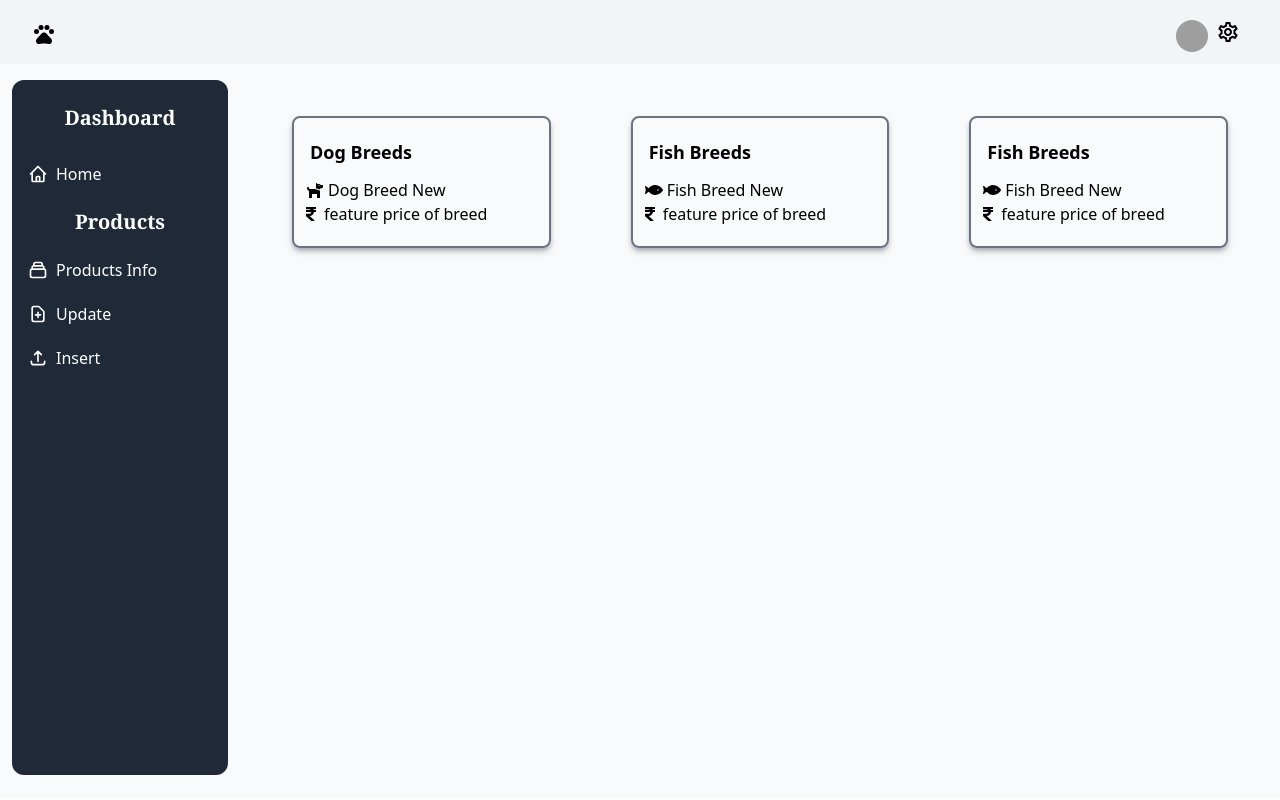
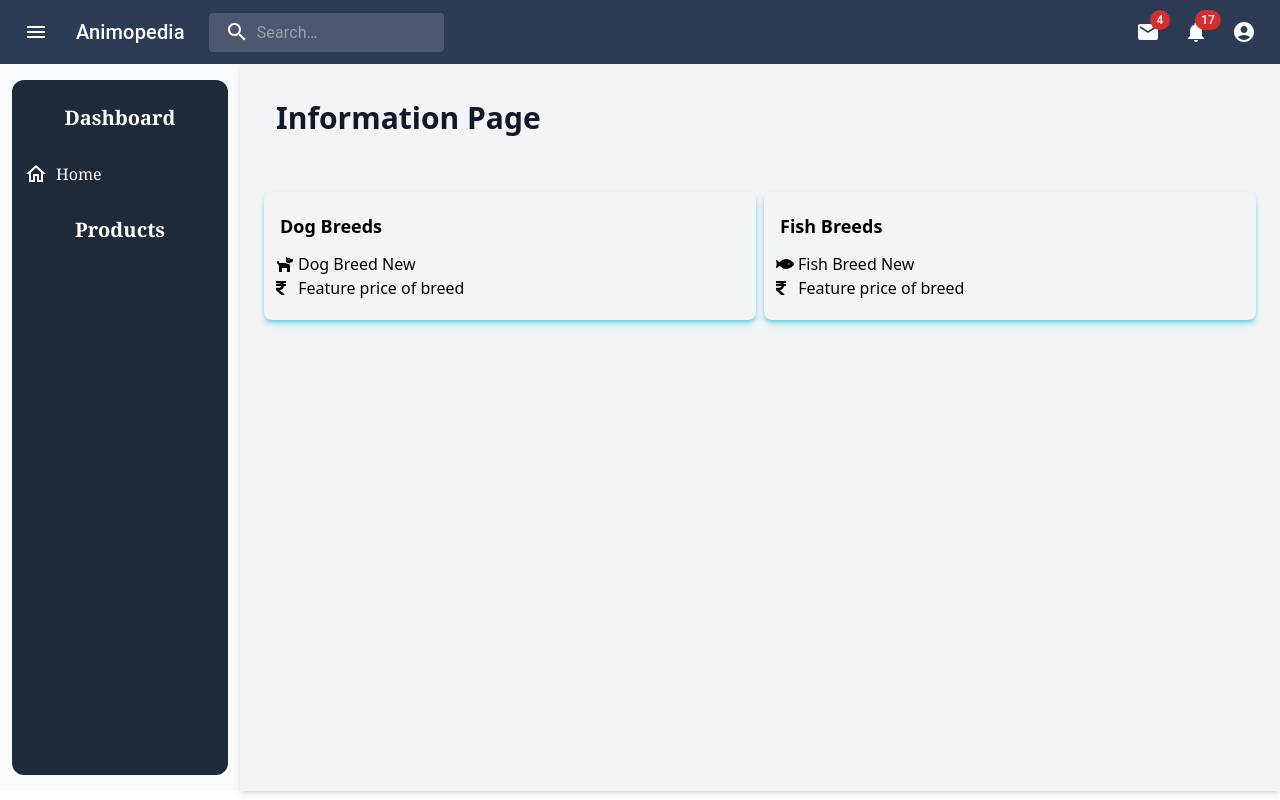
Before and after one commit to itsDikshaMahanot/ANIMOPEDIA_DASHBOARD, a React (Create React App) app in the folder animopedia_dashboard/: page / in a window 1280 px wide. Built offline with nearby package versions, Linux system fonts and the light colour scheme; grey boxes are pictures that could not be loaded.

Commit message:
added toggle menu in side bar

```diff
--- a/animopedia_dashboard/package.json
+++ b/animopedia_dashboard/package.json
@@ -13,8 +13,9 @@
     "@heroicons/vue": "^1.0.5",
     "@material-tailwind/react": "0.3.4",
     "@material-ui/core": "^4.12.3",
-    "@mui/icons-material": "^5.3.0",
-    "@mui/material": "^5.3.0",
+    "@mui/icons-material": "^5.4.1",
+    "@mui/material": "^5.4.1",
+    "@mui/styled-engine-sc": "^5.4.1",
     "@testing-library/jest-dom": "^5.16.1",
     "@testing-library/react": "^12.1.2",
     "@testing-library/user-event": "^13.5.0",
@@ -24,6 +25,7 @@
     "react-dom": "^17.0.2",
     "react-scripts": "5.0.0",
     "recharts": "^2.1.8",
+    "styled-components": "^5.3.3",
     "web-vitals": "^2.1.3"
   },
   "scripts": {
--- a/animopedia_dashboard/src/App.js
+++ b/animopedia_dashboard/src/App.js
@@ -6,7 +6,7 @@ import Home from './pages/home/Home';
 export default function App() {
   return <div>
     <Topbar />
-    <div className=' h-[calc(100vh_-_65px)] flex sticky top-50px'>
+    <div className='flex relative '>
       <Sidebar />
       <Home />
     </div>
--- a/animopedia_dashboard/src/Insert.js
+++ /dev/null
@@ -1,56 +0,0 @@
-import React from "react";
-import "@material-tailwind/react/tailwind.css";
-import Card from "@material-tailwind/react/Card";
-import CardImage from "@material-tailwind/react/CardImage";
-import CardBody from "@material-tailwind/react/CardBody";
-import CardFooter from "@material-tailwind/react/CardFooter";
-import H6 from "@material-tailwind/react/Heading6";
-import Paragraph from "@material-tailwind/react/Paragraph";
-import Button from "@material-tailwind/react/Button";
-
-const card_info =[
-    {id: '1' ,
-     image:'https://smnewsnet.com/wp-content/uploads/2020/05/German-Shepherd.jpg',
-     title:'German-Shepherd'},
-     {id: '2' ,
-     image:'https://smnewsnet.com/wp-content/uploads/2020/05/German-Shepherd.jpg',
-     title:'German-Shepherd'},
-     {id: '3' ,
-     image:'https://smnewsnet.com/wp-content/uploads/2020/05/German-Shepherd.jpg',
-     title:'German-Shepherd'},
-     {id: '4' ,
-     image:'https://smnewsnet.com/wp-content/uploads/2020/05/German-Shepherd.jpg',
-     title:'German-Shepherd'},
-]
-
-const card_render = (card , id ) => {
-    return(
-        <div className="ml-2 lg:ml-1 mr-5 mt-4 mb-4 ">
-               <Card >
-            <CardImage
-                src={card.image}
-                alt={card.title}
-            />
-            <CardBody>
-                <H6 color="gray">{card.title}</H6>
-                <Paragraph color="gray">
-                    Don't be scared of the truth because we need to restart the human
-                    foundation in truth And I love you like Kanye loves Kanye I love
-                    Rick Owens’ bed design but the back is...
-                </Paragraph>
-            </CardBody>
-            </Card>
-        </div>
-    )
-
-}
-export default function Insert() {
-    return (
-        <div className="grid grid-cols-1 bg-gray-50  lg:grid-cols-4 ml-1 mr-1 h-auto pb-4 pt-4">
-            {card_info.map(card_render)}
-    </div>
-
-
-
-    );
-}
--- a/animopedia_dashboard/src/components/featureInfo/FeatureInfo.js
+++ b/animopedia_dashboard/src/components/featureInfo/FeatureInfo.js
@@ -5,17 +5,27 @@ import { faDog, faFish, faRupeeSign } from '@fortawesome/free-solid-svg-icons'
 
 export default function FeatureInfo() {
     return (
-        <div className='lg:px-1 py-12 w-100vh_ flex space justify-between  '>
-            <div className='lg:px-3 py-5 flex-1 mx-10 border-gray-500 shadow-md shadow-gray-500/50 cursor-pointer rounded-lg border-2  ' >
-                <span className='px-1 text-lg font-semibold'> Dog Breeds </span>
+        <div className="px-2 py-2">
+            <div className='my-4 mx-2 block md:justify-between sm:flex'>
+                <div className='border-gray-500 shadow-md shadow-cyan-500/50 cursor-pointer rounded-lg px-3 py-5 lg:flex-1 mx-1' >
+                    <span className='md:px-1 md:text-lg sm:text-sm font-semibold md:font-bold sm:font-light'> Dog Breeds </span>
                     <div className='mt-3 content-center'>
                         <FontAwesomeIcon icon={faDog} />
                         <span className='px-1 mb-5'>Dog Breed New</span> <br />
                         <FontAwesomeIcon icon={faRupeeSign} />
-                    <span className='px-2'>feature price of breed</span>
+                        <span className='px-2'> Feature price of breed</span>
                     </div>
                 </div>
-            <div className='lg:px-3 py-5 flex-1 mx-10 border-gray-500 shadow-md shadow-gray-500/50 cursor-pointer rounded-lg border-2' >
+                <div className='border-gray-500 shadow-md shadow-cyan-500/50 cursor-pointer rounded-lg px-3 py-5 lg:flex-1 mx-1' >
+                    <span className='px-1 text-lg font-semibold'> Fish Breeds </span>
+                    <div className='mt-3 content-center'>
+                        <FontAwesomeIcon icon={faFish} />
+                        <span className='px-1 mb-5'>Fish Breed New</span> <br />
+                        <FontAwesomeIcon icon={faRupeeSign} />
+                        <span className='px-2'> Feature price of breed</span>
+                    </div>
+                </div>
+                {/* <div className='border-gray-500 shadow-md shadow-cyan-500/50 cursor-pointer rounded-lg px-3 py-5 lg:flex-1 mx-1' >
                     <span className='px-1 text-lg font-semibold'> Fish Breeds </span>
                     <div className='mt-3 content-center'>
                         <FontAwesomeIcon icon={faFish} />
@@ -24,7 +34,7 @@ export default function FeatureInfo() {
                         <span className='px-2'>feature price of breed</span>
                     </div>
                 </div>
-            <div className='lg:px-3 py-5 flex-1 mx-10 border-gray-500 shadow-md shadow-gray-500/50 cursor-pointer rounded-lg border-2' >
+                <div className='border-gray-500 shadow-md shadow-cyan-500/50 cursor-pointer rounded-lg px-3 py-5 lg:flex-1 mx-1' >
                     <span className='px-1 text-lg font-semibold'> Fish Breeds </span>
                     <div className='mt-3 content-center'>
                         <FontAwesomeIcon icon={faFish} />
@@ -32,7 +42,9 @@ export default function FeatureInfo() {
                         <FontAwesomeIcon icon={faRupeeSign} />
                         <span className='px-2'>feature price of breed</span>
                     </div>
+                </div> */}
             </div>
         </div>
     );
+
 }
--- a/animopedia_dashboard/src/components/sidebar/Sidebar.js
+++ b/animopedia_dashboard/src/components/sidebar/Sidebar.js
@@ -1,23 +1,52 @@
 import React from 'react';
-import AddCircleOutlineRoundedIcon from '@mui/icons-material/AddCircleOutlineRounded';
-import LineWeightRounded from '@mui/icons-material/LineWeightRounded';
-import { HomeIcon, UploadIcon, CollectionIcon, XIcon } from '@heroicons/react/outline'
-//import { Transition } from '@headlessui/react';
+import { useState } from 'react';
+import HomeOutlinedIcon from '@mui/icons-material/HomeOutlined';
+import Inventory2OutlinedIcon from '@mui/icons-material/Inventory2Outlined';
+import InfoOutlinedIcon from '@mui/icons-material/InfoOutlined';
+import ArtTrackOutlinedIcon from '@mui/icons-material/ArtTrackOutlined';
+import UpgradeOutlinedIcon from '@mui/icons-material/UpgradeOutlined';
+
+
+function Toggle() {
+
+}
 
 export default function Sidebar() {
+    const [isOpened, setIsOpened] = useState(false);
+    function Toggle() {
+        setIsOpened(wasOpened => !wasOpened);
+    }
+    console.log(isOpened)
+
+    const [lists, setLists] = useState([
+        { title: ' Products Info ', icon: <InfoOutlinedIcon />, id: 1 },
+        { title: ' Update ', icon: <UpgradeOutlinedIcon />, id: 2 },
+        { title: ' Insert ', icon: <ArtTrackOutlinedIcon />, id: 3 }
+    ]);
     return (
         <div className='flex bg-gray-50 px-1 md:w-60 '>
             <div className='h-[calc(100vh_-_105px)] bg-gray-800 rounded-xl my-4 text-white md:w-56 mx-2 sm:w-40'>
-                <h3 className='font-bold align-text-top pt-6 pb-4 font-serif text-xl text-center border-white'> Dashboard</h3>
-                <nav className='px-2 py-1 text-l'>
-                    <a href='#' className='px-2 py-2.5 flex items-center space-x-2 hover:bg-blue-500 rounded transition duration-200 hover:text-blue-100 active:bg-gray-300'>
-                        <HomeIcon className="h-5 w-5"/>
-                        <span className=''>Home</span>
+                <h3 className='font-bold align-text-top pt-6 pb-4 mx-3 font-serif text-xl text-center border-white'> Dashboard</h3>
+                <nav className='px-1 py-1 text-l'>
+                    <a href='#' className='px-2 py-2.5 flex space-x-2 hover:bg-blue-500 rounded transition duration-200 hover:text-blue-100 active:bg-gray-300'>
+                        <HomeOutlinedIcon />
+                        <h2><span className=' font-serif text-l'>Home</span></h2>
                     </a>
                 </nav>
-                <h3 className='font-bold align-text-top px-2 py-2 font-serif text-xl text-center'> Products</h3>
-                <nav className='px-2 py-1 text-l'>
-                <a href='#' className='px-2 py-2.5 flex items-center space-x-2 hover:bg-blue-500 rounded transition duration-200 hover:text-blue-100'>
+                <h3 className='font-bold align-text-top pt-4 pb-4 font-serif text-xl text-center border-white'>
+                    <button className='font-bold' onClick={() => Toggle()} >
+                        {/* <img className="h-5 w-5" src="https://img.icons8.com/ios-glyphs/30/000000/product.png" /> */}
+                        Products
+                    </button>
+                </h3>
+                {isOpened && lists.map((lists, index) => (
+                    <nav className='lg:px-3 py-2 text-l ml-2 ' key={lists.id}>
+                        {lists.icon}
+                        {lists.title}
+                    </nav>
+                ))}
+
+                {/* <a href='#' className='px-2 py-2.5 flex items-center space-x-2 hover:bg-blue-500 rounded transition duration-200 hover:text-blue-100'>
                         <CollectionIcon className="h-5 w-5" />
                         <span >Products Info</span>
                     </a>
@@ -30,10 +59,8 @@ export default function Sidebar() {
                     <a href='#' className='px-2 py-2.5 flex items-center space-x-2 hover:bg-blue-500 rounded transition duration-200 hover:text-blue-100'>
                         <UploadIcon className="h-5 w-5" />
                         <span>Insert</span>
-                    </a>
-                </nav>
+                    </a> */}
             </div>
         </div>
-
     );
 }
--- a/animopedia_dashboard/src/components/topbar/Topbar.js
+++ b/animopedia_dashboard/src/components/topbar/Topbar.js
@@ -1,42 +1,233 @@
-import React from 'react';
-import PetsRoundedIcon from '@mui/icons-material/PetsRounded';
-import SettingsOutlinedIcon from '@mui/icons-material/SettingsOutlined';
-import { Fragment, useState } from 'react'
-import { Dialog, Popover, Tab, Transition } from '@headlessui/react'
-import { MenuIcon, SearchIcon, ShoppingBagIcon, XIcon } from '@heroicons/react/outline'
+import * as React from 'react';
+import { styled, alpha } from '@mui/material/styles';
+import AppBar from '@mui/material/AppBar';
+import Box from '@mui/material/Box';
+import Toolbar from '@mui/material/Toolbar';
+import IconButton from '@mui/material/IconButton';
+import Typography from '@mui/material/Typography';
+import InputBase from '@mui/material/InputBase';
+import Badge from '@mui/material/Badge';
+import MenuItem from '@mui/material/MenuItem';
+import Menu from '@mui/material/Menu';
+import MenuIcon from '@mui/icons-material/Menu';
+import SearchIcon from '@mui/icons-material/Search';
+import AccountCircle from '@mui/icons-material/AccountCircle';
+import MailIcon from '@mui/icons-material/Mail';
+import NotificationsIcon from '@mui/icons-material/Notifications';
+import MoreIcon from '@mui/icons-material/MoreVert';
+
+const Search = styled('div')(({ theme }) => ({
+  position: 'relative',
+  borderRadius: theme.shape.borderRadius,
+  backgroundColor: alpha(theme.palette.common.white, 0.15),
+  '&:hover': {
+    backgroundColor: alpha(theme.palette.common.white, 0.25),
+  },
+  marginRight: theme.spacing(2),
+  marginLeft: 0,
+  width: '100%',
+  [theme.breakpoints.up('sm')]: {
+    marginLeft: theme.spacing(3),
+    width: 'auto',
+  },
+}));
+
+const SearchIconWrapper = styled('div')(({ theme }) => ({
+  padding: theme.spacing(0, 2),
+  height: '100%',
+  position: 'absolute',
+  pointerEvents: 'none',
+  display: 'flex',
+  alignItems: 'center',
+  justifyContent: 'center',
+}));
+
+const StyledInputBase = styled(InputBase)(({ theme }) => ({
+  color: 'inherit',
+  '& .MuiInputBase-input': {
+    padding: theme.spacing(1, 1, 1, 0),
+    // vertical padding + font size from searchIcon
+    paddingLeft: `calc(1em + ${theme.spacing(4)})`,
+    transition: theme.transitions.create('width'),
+    width: '100%',
+    [theme.breakpoints.up('md')]: {
+      width: '20ch',
+    },
+  },
+}));
 
 export default function Topbar() {
-    const [open, setOpen] = useState(false)
-    return (
-        <nav aria-label="Top" className="bg-gray-100 max-w-full mx-auto px-4 sm:px-6 lg:px-8 sticky top-0 z-999">
-            <div className="border-black ">
-                <div className="h-16 flex justify-between pt-5 ">
-                    <button
-                        type="button"
-                        className="bg-white p-1 mb-2 rounded-md text-gray-400 lg:hidden"
-                        onClick={() => setOpen(true)}
-                    >
-                        <span className="sr-only">Open menu</span>
-                        <MenuIcon className="h-6 w-6" aria-hidden="true" />
-                    </button>
+  const [anchorEl, setAnchorEl] = React.useState(null);
+  const [mobileMoreAnchorEl, setMobileMoreAnchorEl] = React.useState(null);
 
-                    {/* Logo */}
-                    <div className="ml-0 flex">
-                        <a href="#">
-                            <span className="sr-only">Animopedia</span>
-                            <PetsRoundedIcon>Animopedia</PetsRoundedIcon>
-                        </a>
-                    </div>
-                    <div className='flex mr-2 lg:mr-2 mb-2 cursor-pointer rounded-full'>
-                        <img className='h-8 w-8 rounded-full mr-2'
-                            src='https://encrypted-tbn0.gstatic.com/images?q=tbn:ANd9GcSeCDQHuV1KMSc0PfPpmq4XR0DlBQzQoS0AuQ&usqp=CAU'>
-                        </img>
-                        <SettingsOutlinedIcon />
-                    </div>
+  const isMenuOpen = Boolean(anchorEl);
+  const isMobileMenuOpen = Boolean(mobileMoreAnchorEl);
 
-                </div>
+  const handleProfileMenuOpen = (event) => {
+    setAnchorEl(event.currentTarget);
+  };
 
-            </div>
-        </nav>
-    );
+  const handleMobileMenuClose = () => {
+    setMobileMoreAnchorEl(null);
+  };
+
+  const handleMenuClose = () => {
+    setAnchorEl(null);
+    handleMobileMenuClose();
+  };
+
+  const handleMobileMenuOpen = (event) => {
+    setMobileMoreAnchorEl(event.currentTarget);
+  };
+
+  const menuId = 'primary-search-account-menu';
+  const renderMenu = (
+    <Menu
+      anchorEl={anchorEl}
+      anchorOrigin={{
+        vertical: 'top',
+        horizontal: 'right',
+      }}
+      id={menuId}
+      keepMounted
+      transformOrigin={{
+        vertical: 'top',
+        horizontal: 'right',
+      }}
+      open={isMenuOpen}
+      onClose={handleMenuClose}
+    >
+      <MenuItem onClick={handleMenuClose}>Profile</MenuItem>
+      <MenuItem onClick={handleMenuClose}>My account</MenuItem>
+    </Menu>
+  );
+
+  const mobileMenuId = 'primary-search-account-menu-mobile';
+  const renderMobileMenu = (
+    <Menu
+      anchorEl={mobileMoreAnchorEl}
+      anchorOrigin={{
+        vertical: 'top',
+        horizontal: 'right',
+      }}
+      id={mobileMenuId}
+      keepMounted
+      transformOrigin={{
+        vertical: 'top',
+        horizontal: 'right',
+      }}
+      open={isMobileMenuOpen}
+      onClose={handleMobileMenuClose}
+    >
+      <MenuItem>
+        <IconButton size="large" aria-label="show 4 new mails" color="inherit">
+          <Badge badgeContent={10} color="error">
+            <MailIcon />
+          </Badge>
+        </IconButton>
+        <p>Messages</p>
+      </MenuItem>
+      <MenuItem>
+        <IconButton
+          size="large"
+          aria-label="show 17 new notifications"
+          color="inherit"
+        >
+          <Badge badgeContent={17} color="error">
+            <NotificationsIcon />
+          </Badge>
+        </IconButton>
+        <p>Notifications</p>
+      </MenuItem>
+      <MenuItem onClick={handleProfileMenuOpen}>
+        <IconButton
+          size="large"
+          aria-label="account of current user"
+          aria-controls="primary-search-account-menu"
+          aria-haspopup="true"
+          color="inherit"
+        >
+          <AccountCircle />
+        </IconButton>
+        <p>Profile</p>
+      </MenuItem>
+    </Menu>
+  );
+
+  return (
+    <Box sx={{ flexGrow: 1 }}>
+      <AppBar position="static" sx={{ bgcolor: "#2E3B55" }}>
+        <Toolbar>
+          <IconButton
+            size="large"
+            edge="start"
+            color="inherit"
+            aria-label="open drawer"
+            sx={{ mr: 2 }}
+          >
+            <MenuIcon />
+          </IconButton>
+          <Typography
+            variant="h6"
+            noWrap
+            component="div"
+            sx={{ display: { xs: 'none', sm: 'block' } }}
+          >
+            Animopedia
+          </Typography>
+          <Search>
+            <SearchIconWrapper>
+              <SearchIcon />
+            </SearchIconWrapper>
+            <StyledInputBase
+              placeholder="Search…"
+              inputProps={{ 'aria-label': 'search' }}
+            />
+          </Search>
+          <Box sx={{ flexGrow: 1 }} />
+          <Box sx={{ display: { xs: 'none', md: 'flex' } }}>
+            <IconButton size="large" aria-label="show 4 new mails" color="inherit">
+              <Badge badgeContent={4} color="error">
+                <MailIcon />
+              </Badge>
+            </IconButton>
+            <IconButton
+              size="large"
+              aria-label="show 17 new notifications"
+              color="inherit"
+            >
+              <Badge badgeContent={17} color="error">
+                <NotificationsIcon />
+              </Badge>
+            </IconButton>
+            <IconButton
+              size="large"
+              edge="end"
+              aria-label="account of current user"
+              aria-controls={menuId}
+              aria-haspopup="true"
+              onClick={handleProfileMenuOpen}
+              color="inherit"
+            >
+              <AccountCircle />
+            </IconButton>
+          </Box>
+          <Box sx={{ display: { xs: 'flex', md: 'none' } }}>
+            <IconButton
+              size="large"
+              aria-label="show more"
+              aria-controls={mobileMenuId}
+              aria-haspopup="true"
+              onClick={handleMobileMenuOpen}
+              color="inherit"
+            >
+              <MoreIcon />
+            </IconButton>
+          </Box>
+        </Toolbar>
+      </AppBar>
+      {renderMobileMenu}
+      {renderMenu}
+    </Box>
+  );
 }
--- a/animopedia_dashboard/src/pages/home/Home.js
+++ b/animopedia_dashboard/src/pages/home/Home.js
@@ -3,11 +3,11 @@ import FeatureInfo from '../../components/featureInfo/FeatureInfo';
 
 export default function Home() {
     return (
-        <div className='bg-gray-100 w-screen'>
-            <div className='py-1 px-2 bg-gray-50 h-[calc(100vh_-_65px)]'>
+        <div className="bg-gray-100 shadow-md w-screen">
+            <div className='md:px-1 py-1 sm:flex-1'>
+                <h2 className="text-2xl font-bold leading-7 px-8 py-8 text-gray-900 sm:text-3xl sm:truncate">Information Page</h2>
                 <FeatureInfo />
             </div>
-
-        </div>
+        </div >
     );
 }
```
Also changed, not shown: 1 other file (tests, documents, lock files or other folders). Lines whose indentation alone changed are shown as unchanged.
